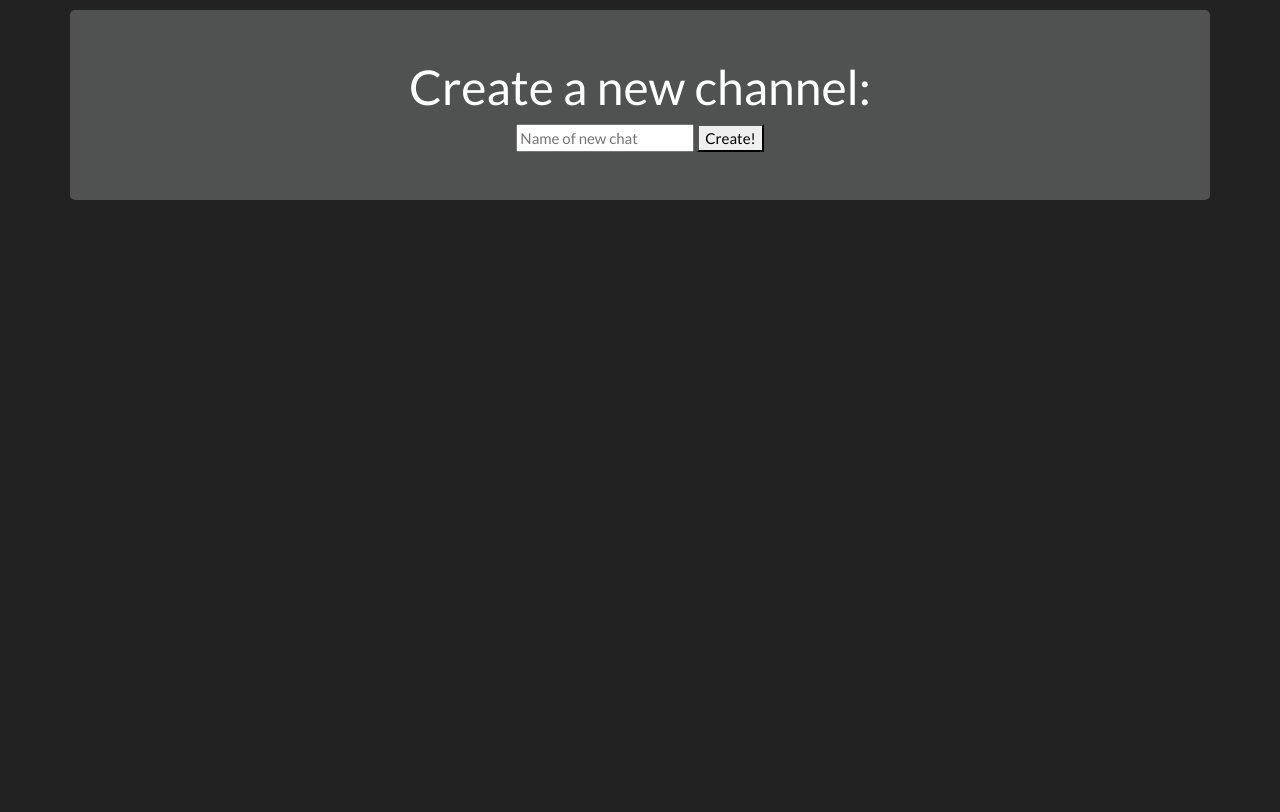
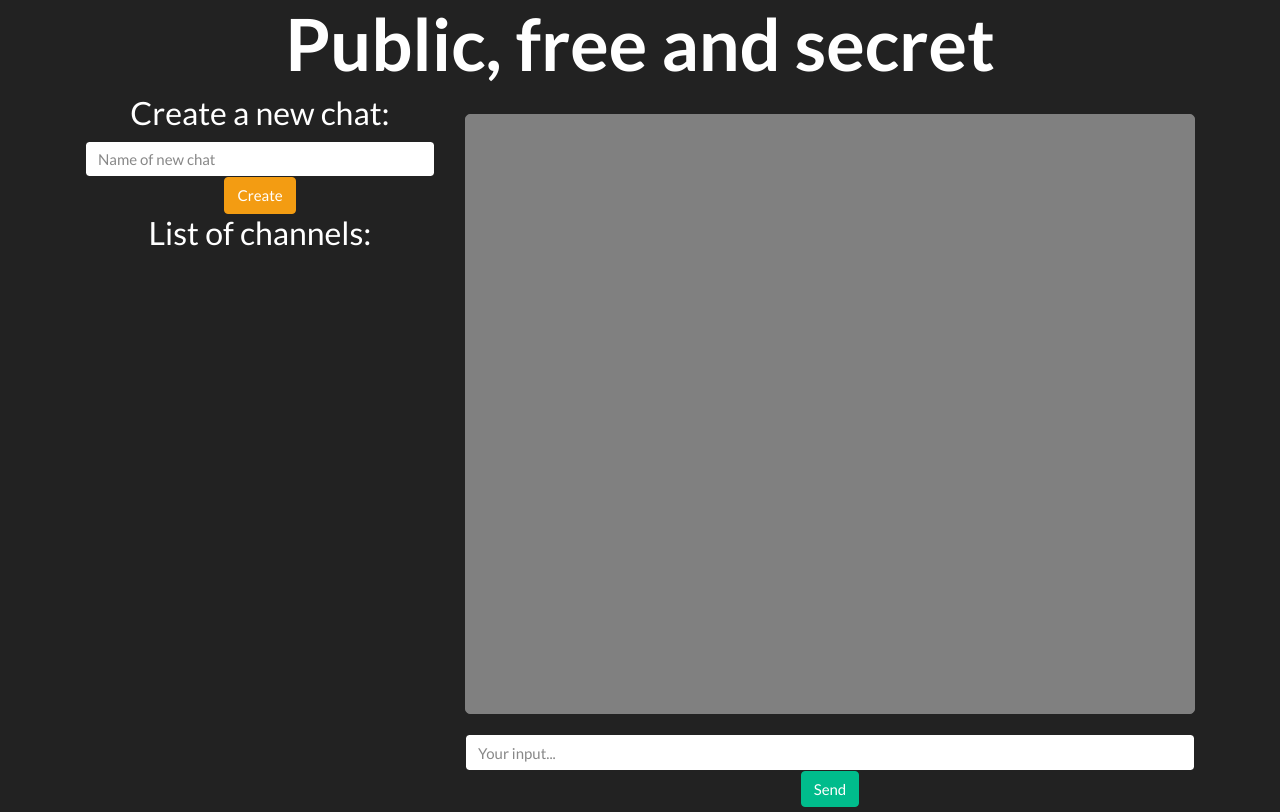
Before and after one commit to drobiAlex/Flack-in-web, a Flask app: page / in a window 1280 px wide. Before the commit the page ends 200 px from the top, so only its background shows below. Run offline with Flask 2, Linux system fonts and the light colour scheme; the visitor is signed in with stand-in values (Sample User, id 1); data that the repository does not hold is empty; some libraries are stand-ins or nearby versions.

Commit message:
Working chat creation and pattern of chat

```diff
--- a/application.py
+++ b/application.py
@@ -1,7 +1,7 @@
 import os
 import datetime
 
-from flask import Flask, render_template, session, request
+from flask import Flask, render_template, session, request, redirect, url_for, jsonify
 from flask_socketio import SocketIO, emit
 from werkzeug.exceptions import default_exceptions, HTTPException, InternalServerError
 from channels import Channel
@@ -13,91 +13,81 @@ socketio = SocketIO(app)
 users = []
 chatlist = []
 
-@app.route("/")
+@app.route("/", methods=['GET', 'POST'])
 def index():
 
-	# Validate if user is in chat
-	if "user_name" in session:
-		return render_template("chats.html")
+	if request.method == 'POST':
+
+		if not request.form.get('username'):
+			return render_template("error.html", error="No nickname")
+
+		username = request.form.get('username')
+
+		# Ensure that username isn't already exist
+		if username in session:
+			return render_template("error.html", error="Username is already exist")
+
+
+		# Add new username
+		else:
+			users.append(username)
+			session['user_name'] = username
+			return render_template("chats.html")
+
+	else:
+		# Validate if user is in chat
+		if "user_name" in session:
+			return render_template("chats.html")
 
 	return render_template("index.html")
 
-#
-@app.route("/username", methods=['GET', 'POST'])
-def username():
 
-	# Read new username
-	if request.method == 'POST':
+@app.route("/chats", methods=['POST', 'GET'])
+def chats():
 
-		name = request.form.get('input_name')
+		# If user want to create a new chat
+		if request.method == 'POST':
 
-		# just for me
-		print(f'User name: {name}')
+			chatname = request.form.get('chatname')
+			chatname = chatname.strip()
 
-		# Check if username already not exist
-		if name in users:
-			error = "The username is already exist."
-			return render_template("error.html", error=error)
+			for chats in chatlist:
+				if chatname in chats.name:
+					return jsonify({
+									"responce": "Chat is already created"
+									})
 
-		#
-		else:
-			users.append(name)
-			print(f"Here is a name: {name}")
-			session['user_name'] = name
-			return render_template("chats.html", chatlist=chatlist, username=session['user_name'])
+			# Create new channel class and append to existing one
+			newchannel = Channel(chatname)
+			chatlist.append(newchannel)
 
-	# Ensure that user logined in
-	if request.method == 'GET' and 'user_name' not in session:
-		error = 'Login first'
-		return render_template("error.html", error=error)
+			chatls = []
+
+			# Create a dictionary for every object so then can be tranformed easily into JSON objects
+			for object in chatlist:
+				chatls.append(object.__dict__)
+
+			chatls.append({'true': 'true'})
+			return jsonify(chatls)
+
+		# If user promt for chatlist
+		if request.method == 'GET':
+
+			chatls = []
+			for object in chatlist:
+				chatls.append(object.__dict__)
+
+			return jsonify(chatls)
+
+'''
+@socketio.on('new message')
+def new_message(data):
+
+	#Get new message
+	message = data["message"]
+	time = datetime.datetime.now().strftime("%Y-%m-%d %H:%M")
+	sender = session["user_name"]
 
 
-@app.route("/chatroom/<int:chat_id>", methods=['POST', 'GET'])
-def channel(chat_id):
-
-	if request.method == 'POST':
-
-		chatname = request.form.get('chat_name')
-
-		print (f'Here is a chatname: {chatname}')
-
-
-		# Ensure that chatname is uniqe
-		if chatname in chatlist:
-			error = 'Chatroom is already exist'
-			return render_template('error.html', error=error)
-
-		else:
-			# Add new chatroom
-			newchat = Channel(chatname)
-			chatlist.append(newchat)
-			print (f'Here is a chatlist: {chatlist}')
-
-			# Dict of chatlist
-			channelsFeed = []
-			for object in chatlist:
-				channelsFeed.append(object.name)
-			return render_template("chats.html", chatlist=channelsFeed, username=session['user_name'])
-
-
-	else:
-		# Ensure if user logined in to let user in
-		if 'user_name' not in session:
-			error = 'First login'
-			return render_template("error.html", error=error)
-
-	session['chat_id'] = chat_id
-	print(f'Chat id: {chat_id}')
-
-	return render_template("chatroom.html", username=session['user_name'], chatid=chat_id)
-
-@socketio.on("send message")
-def message(data):
-
-	message = data["message"]
-	time = datetime.datetime.now().strftime("%Y-%m-%d %H:%M")
-
-	# Dictionary with saved messages
-
-
-	emit("cast message", {**responce_dict, **{"chat_id": str(session["chat_id"])}}, broadcast=True)
+	#
+'''
--- a/static/styles.css
+++ b/static/styles.css
@@ -10,10 +10,8 @@ main
 
 /* Chat containers */
 .container {
-  background-color: #505151;
   border-radius: 5px;
-  /*padding: 10px;*/
-  margin: 10px 0;
+  border-color: green;
 }
 
 /* Darker chat container */
@@ -29,21 +27,6 @@ main
   /*display: table;*/
 }
 
-/* Style images */
-.container img {
-  float: left;
-  max-width: 60px;
-  width: 100%;
-  margin-right: 20px;
-  border-radius: 50%;
-}
-
-/* Style the right image */
-.container img.right {
-  float: right;
-  margin-left: 20px;
-  margin-right:0;
-}
 
 /* Style time text */
 .time-right {
@@ -62,11 +45,23 @@ main
 }
 
 .chatwindow {
-  position: absolute;
-  left: 0;
-  top: 300px;
-  right: 0;
-  bottom: 300px;
-  border: 1px solid #333;
-  overflow-y: auto;
+	height: 40em;
+ 	background-color: grey;
+	border: 1px solid gray;
+	border-radius: 5px;
+	margin-top: 20px;
+	margin-bottom: 20px;
+	overflow-y: auto;
+
+	/*text-align:left;
+    margin-bottom: 10px;
+	margin-top: 10px;
+    padding: 10px;
+	height:270px;
+    width:430px;
+    border:1px solid #ACD8F0;
+    overflow:auto;*/
 }
+.listofchats {
+	overflow-y: auto;
+}
--- a/templates/chats.html
+++ b/templates/chats.html
@@ -1,4 +1,98 @@
 {% extends "layout.html" %}
+
+{% block js %}
+<script>
+	document.addEventListener("DOMContentLoaded", () => {
+
+		const request = new XMLHttpRequest();
+		request.open('GET', '/chats');
+		request.send();
+
+		request.onload = () =>{
+			const data = JSON.parse(request.responseText);
+			if (Object.keys(data).length > 0) {
+				data.forEach(createChat)
+			}
+		};
+
+
+});
+// Connect to web socket
+var socket = io.connect(location.protocol + '//' + document.domain + ':' + location.port);
+
+// When connected, configure buttons
+socket.on('connect', () => {
+
+		document.querySelector("#send").onclick = () => {
+			const message = document.querySelector('#message').value;
+			socket.emit('new message', {'new_message': message});
+
+		}
+	});
+
+
+	// Validate a chatname
+	function validation() {
+
+		let chatname = document.querySelector('#chatname').value;
+
+		console.log(chatname)
+
+		const request = new XMLHttpRequest();
+	    request.open('POST', '/chats');
+
+		// Add start and end points to request data.
+	    const data = new FormData();
+	    data.append('chatname', chatname);
+
+		// Send request
+		request.send(data);
+
+		request.onload = () => {
+			console.log(request.responseText);
+			const data = JSON.parse(request.responseText);
+			if (Object.keys(data).length > 1) {
+				createChat(data[(Object.keys(data).length) - 2]);
+			}
+			else {
+				chatstatus(data.responce);
+			}
+		};
+	};
+
+	// Add a new post with given responce to DOM.
+	function chatstatus(resp) {
+
+		console.log('-------')
+		// Create new element
+		const responce = document.createElement('div');
+		responce.className = 'responce';
+		responce.innerHTML = resp;
+
+		// Add responce to DOM
+		document.querySelector('#chatvalid').append(responce)
+
+	};
+
+	function createChat(data) {
+
+		console.log(data)
+		const chat = document.createElement('div');
+		chat.className = "list-group-item list-group-item-action";
+		chat.innerHTML = data.name;
+		chat.onclick = changeChat(data.name);
+
+		// Add responce to DOM
+		document.querySelector('#listofchats').append(chat)
+
+	};
+
+	function changeChat(data) {
+		console.log(data)
+	};
+
+</script>
+{% endblock %}
 
 {% block title %}
 	Messenger: Chats
@@ -6,22 +100,35 @@
 
 {% block main %}
 
-{% if chatlist %}
-<h3>List of channels: </h3>
-	<tr>
-		{% for chat in chatlist %}
-		<li>
-		<a href="{{ url_for('channel', chat_id=loop.index)}}">{{chat}}</a>
-		</li>
-		{% endfor %}
-	</tr>
-{% endif %}
+<h1 class="display-3 font-weight-bold">Public, free and secret</h1>
 
-		<h1>Create a new channel:</h1>
+<div class="container">
+  <div class="row">
+    <div class="col-4">
+				<h3>Create a new chat:</h3>
+			<input class="form-control" type="text" id="chatname" name="chatname" placeholder="Name of new chat">
+			<button class="btn btn-warning" onclick="validation()">Create</button>
+			<div id="chatvalid" style="color: red"></div>
+			<h3> List of channels:</h3>
+			<div class="list-group" id="listofchats">
+			</div>
+  </div>
+  	<div class="col-8">
+	  	<div class="chatwindow">
+		</div>
+	</div>
+	</div>
+	<div class="row">
+		<div class="col-4"></div>
+		<div class="col-8">
+			<div class="align-self-end" style="margin-bottom: 5px">
+				<input id="message" class="form-control" type="text" placeholder="Your input...">
+      			<button id="send" class="btn btn-success" type="submit">Send</button>
+  			</div>
+		</div>
+	</div>
+</div>
 
-		<form id="new_channel"  action="{{ url_for('channel', chat_id=chatlist | length + 1)}}" method="post">
-			<input type="text" name="chat_name" placeholder="Name of new chat">
-			<button id="submit" name="button">Create!</button>
-		</form>
+
 
 {% endblock %}
--- a/templates/index.html
+++ b/templates/index.html
@@ -13,8 +13,8 @@
 
 {% block main %}
 		<h1 id="main">Hello: <span id="name"></span></h1>
-		<form id="new-name" method="post" action="{{ url_for('username')}}">
-			<input type="text" name="input_name">
+		<form id="new-name" method="post" action="{{ url_for('index')}}">
+			<input type="text" name="username">
 			<input type="submit">
 		</form>
 {% endblock %}
--- a/templates/layout.html
+++ b/templates/layout.html
@@ -27,7 +27,7 @@
 		</title>
 	</head>
 	<body>
-		<main class="container p-5">
+		<main>
 		              {% block main %}{% endblock %}
 		</main>
 	</body>
```
Also changed, not shown: static/chatroom.js (+38 -1 lines), templates/temp.html (+100 -20 lines), static/chats.js (added), static/index.js (added).
